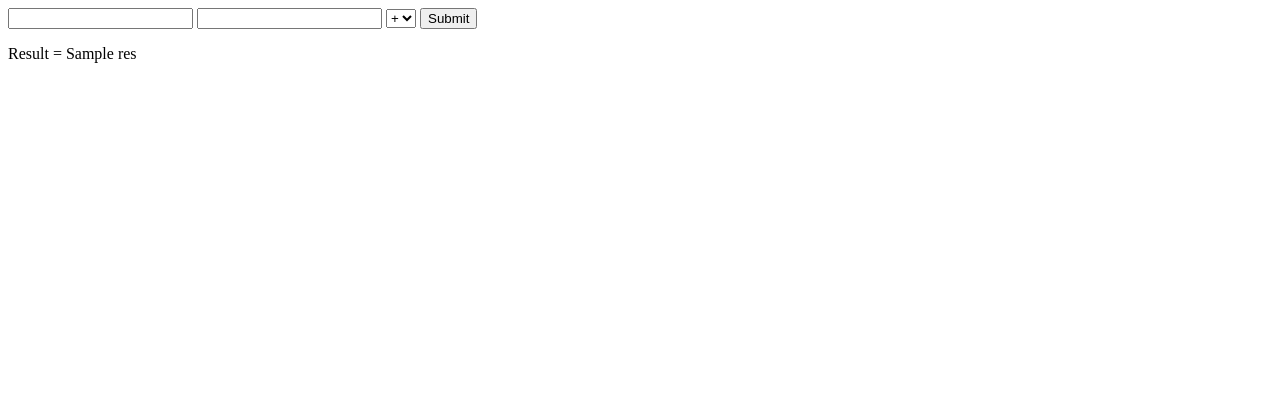
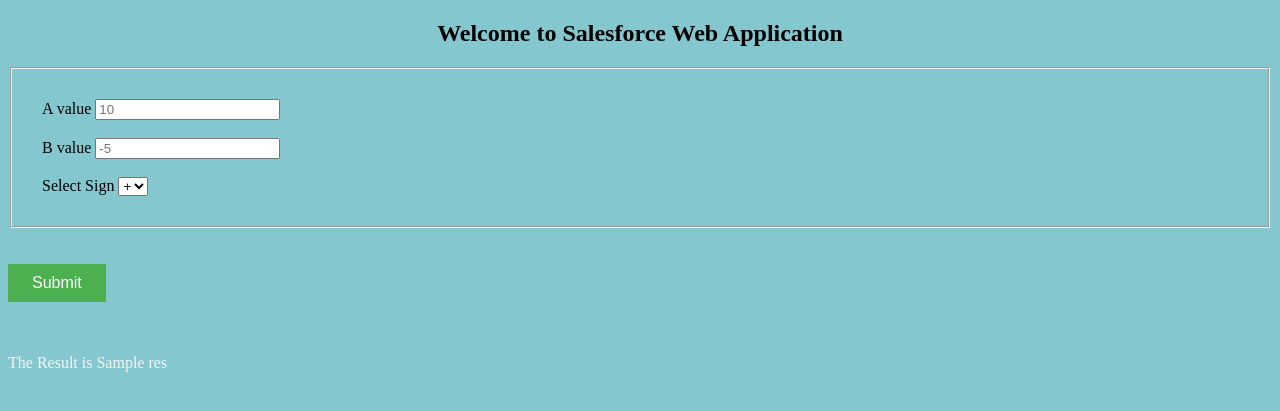
Before and after one commit to Pavan-14/sales_env, a Django app: template onlineshop/buynew/templates/home.html in a window 1280 px wide. Shown: the top 411 px of the page. Run offline with Django 3.2, Linux system fonts and the light colour scheme; the template is opened without the code that fills it: most values are stand-ins (such as "Sample title", 1, 10 or a date in 2020).

Commit message:
styles added in home.html file

```diff
--- a/onlineshop/buynew/templates/home.html
+++ b/onlineshop/buynew/templates/home.html
@@ -4,24 +4,64 @@
     <meta charset="UTF-8">
     <meta http-equiv="X-UA-Compatible" content="IE=edge">
     <meta name="viewport" content="width=device-width, initial-scale=1.0">
+    <style>
+        body {
+            background-color: rgb(132, 199, 207);
+        }
+        fieldset {
+        padding: 30px;
+        }
+        button{
+            background-color: #4CAF50;
+            border: none;
+            color: white;
+            padding: 10px 24px;
+            text-align: center;
+            text-decoration: none;
+            display: inline-block;
+            font-size: 16px;
+        }
+        h2 {
+            text-align: center;
+        }
+        p {
+            color:whitesmoke;
+        }
+    </style>
     <title>salesforce</title>
 </head>
 <body>
     <div>
+        <h2> Welcome to Salesforce Web Application </h2>
+    </div>
+    <div>
         <div>
-            <form action="" method="post">
+            <form action="" method="post" name="myform">
                 {% csrf_token %}
-                <input type="number" name="integer_A" id="integer_a">
-                <input type="number" name="integer_B" id="integer_b">
-                <select name="operation" id="arthimetic">
-                    <option value="add"> + </option>
-                    <option value="sub"> - </option>
-                </select>
-                <button type="submit"> Submit </button>
+                <fieldset>
+                    <label for="value"> A value</label>
+                    <input type="number" name="integer_A" placeholder="10" id="integer_a">
+                    <br>
+                    <br>
+                    <label for="value"> B value</label>
+                    <input type="number" name="integer_B" placeholder="-5" id="integer_b">
+                    <br>
+                    <br>
+                    <label for="sign"> Select Sign</label>
+                    <select name="operation" id="arthimetic">
+                        <option value="add"> + </option>
+                        <option value="sub"> - </option>
+                    </select>
+                </fieldset>
+                <br>
+                <br>
+                <button type='submit'> Submit </button>
             </form>
         </div>
+        <br>
+        <br>
         <div>
-            <P>Result =  {{ res }}</P>
+            <p>The Result is {{ res }}</p>
         </div>
     </div>
 </body>
```
